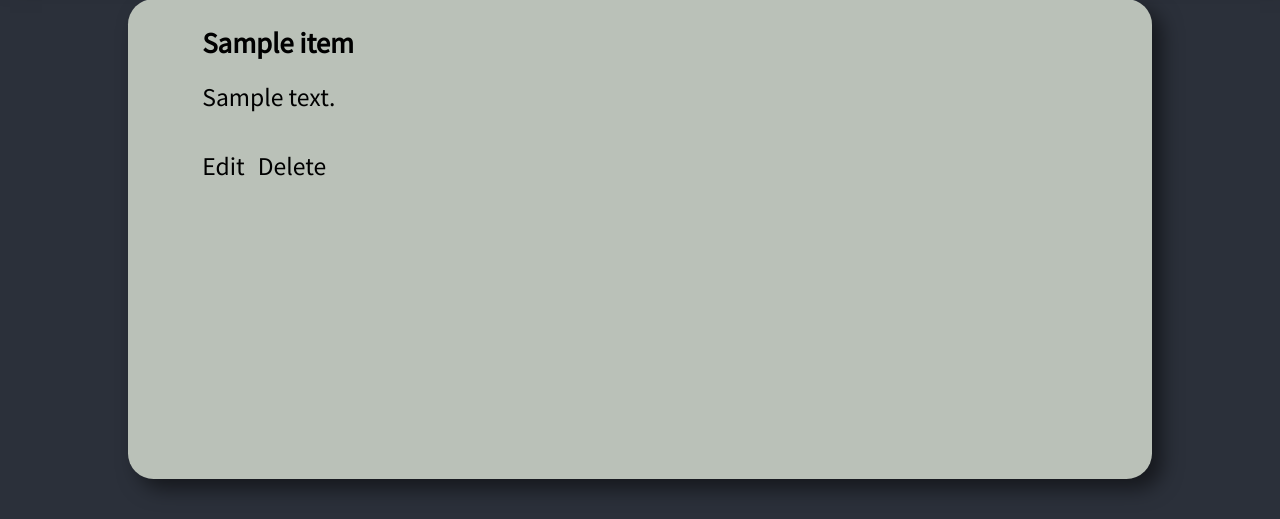
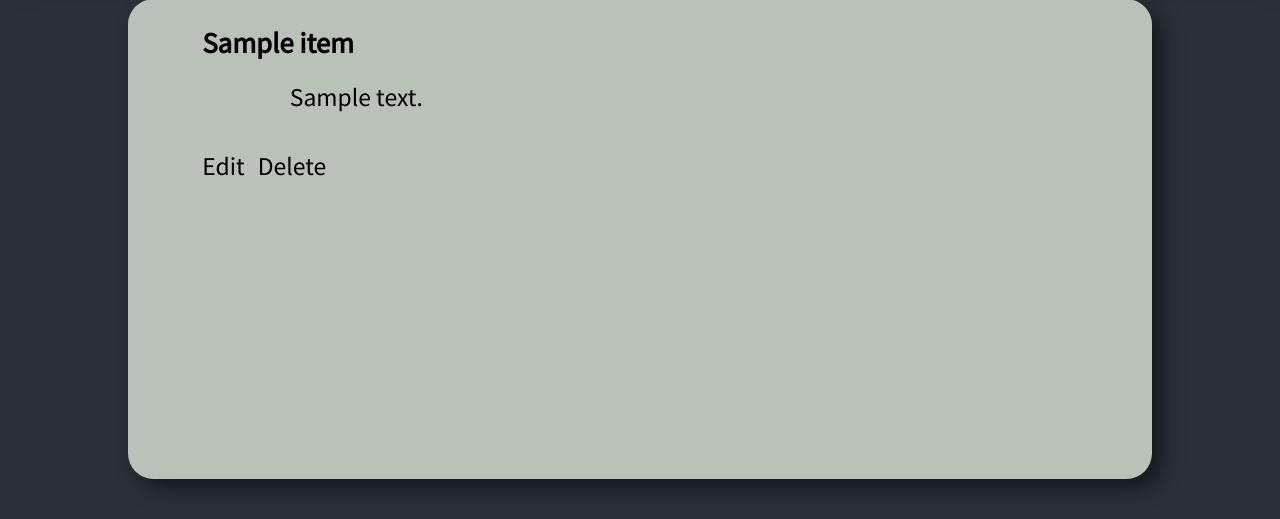
Before and after one commit to kvega/fswd-project4, a Flask app: template src/templates/item.html in a window 1280 px wide. Shown: the part 105-624 px from the top of the page. Run offline with Flask 2, Linux system fonts and the light colour scheme; the template is opened without the code that fills it: most values are stand-ins (such as "Sample title", 1, 10 or a date in 2020).

Commit message:
Prevent overflow of text on item descriptions

```diff
--- a/src/static/master.css
+++ b/src/static/master.css
@@ -137,6 +137,14 @@ main div.row a:hover {
     text-shadow: 2px 2px 4px rgba(0, 0, 0, .5);
 }
 
+.section-container p {
+    width: 80%;
+    margin: 0 auto;
+    overflow-wrap: break-word;
+    word-wrap: break-word;
+    word-break: break-all;
+    hyphens: auto;
+}
 
 main input[type=text], select {
     width: 100%;
```
